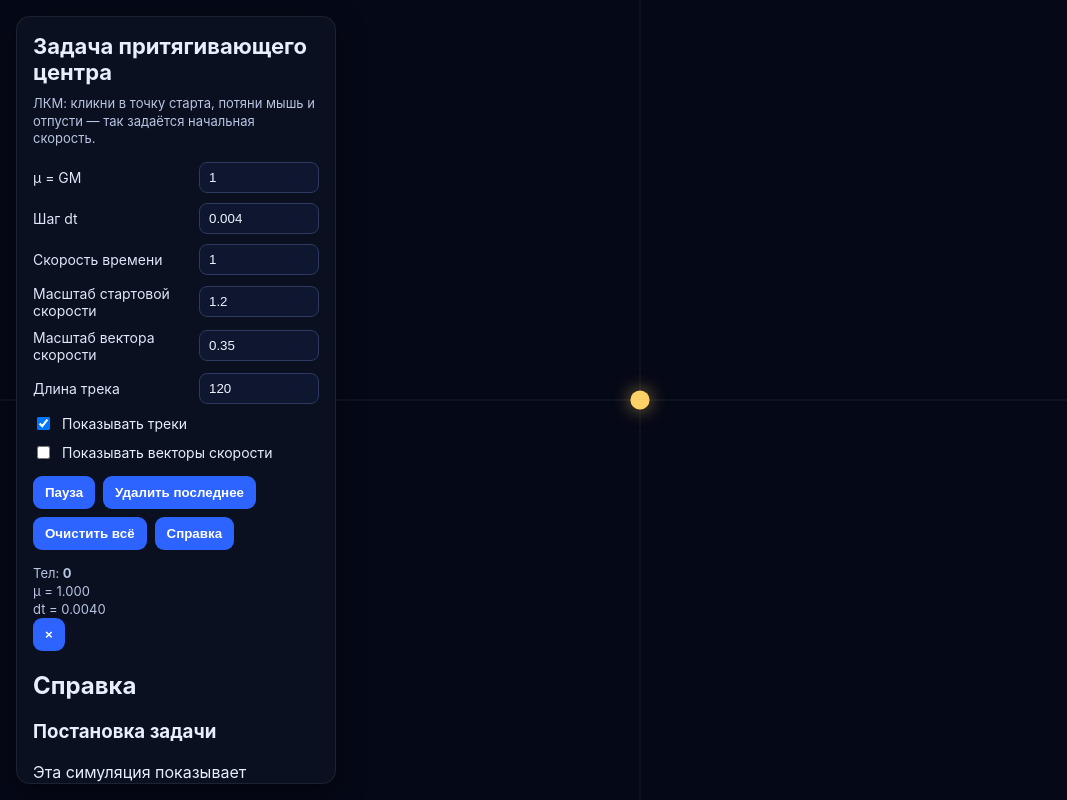
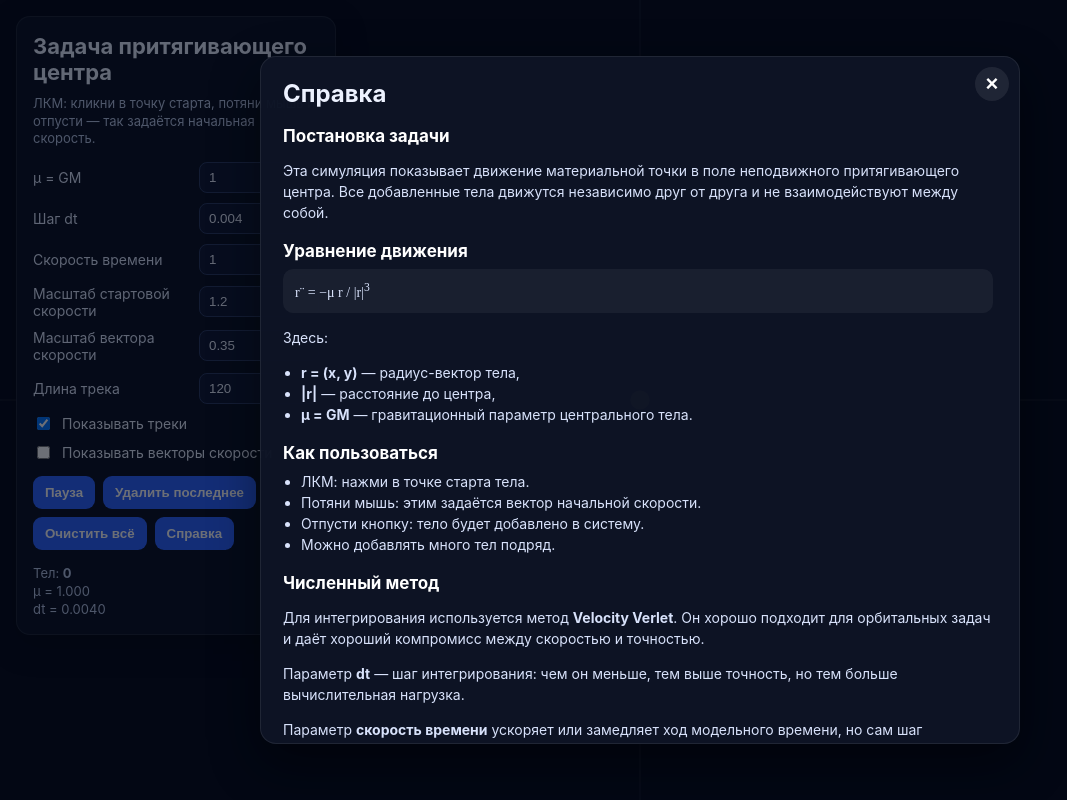
Before and after one commit to YurLea/TwoBodyProblem, a website: page index.html in a window 1280 px wide. Both pictures are taken after a click on the button "Справка". Shown: the whole page, without its empty margins (0-1067 px from the left). Drawn offline with Linux system fonts and the light colour scheme.

Commit message:
info ui added

```diff
--- a/index.html
+++ b/index.html
@@ -63,7 +63,7 @@
     </div>
 
     <div id="stats" class="stats"></div>
-
+</aside>
 <div id="helpOverlay" class="modal-overlay hidden">
     <div class="modal" role="dialog" aria-modal="true" aria-labelledby="helpTitle">
         <button id="helpCloseBtn" class="modal-close" type="button" aria-label="Закрыть">×</button>
@@ -89,18 +89,6 @@
                 <li><b>r = (x, y)</b> — радиус-вектор тела,</li>
                 <li><b>|r|</b> — расстояние до центра,</li>
                 <li><b>μ = GM</b> — гравитационный параметр центрального тела.</li>
-                </ul>
-
-                <h3>Полезные соотношения</h3>
-                <ul>
-                    <li>
-                        Круговая скорость на расстоянии <b>r</b>:
-                        <span class="formula-inline">v = √(μ / r)</span>
-                    </li>
-                    <li>
-                        Скорость убегания:
-                        <span class="formula-inline">v<sub>esc</sub> = √(2μ / r)</span>
-                    </li>
             </ul>
 
             <h3>Как пользоваться</h3>
@@ -138,8 +126,6 @@
         </div>
     </div>
 </div>
-</aside>
-
 <script src="./main.js" defer></script>
 </body>
 </html>
--- a/main.js
+++ b/main.js
@@ -13,6 +13,10 @@ const ui = {
     pauseBtn: document.getElementById('pauseBtn'),
     removeLastBtn: document.getElementById('removeLastBtn'),
     clearBtn: document.getElementById('clearBtn'),
+    helpBtn: document.getElementById('helpBtn'),
+    helpOverlay: document.getElementById('helpOverlay'),
+    helpCloseBtn: document.getElementById('helpCloseBtn'),
+    helpOkBtn: document.getElementById('helpOkBtn'),
     stats: document.getElementById('stats')
 };
 
@@ -501,6 +505,14 @@ function animate(now) {
     requestAnimationFrame(animate);
 }
 
+function openHelpModal() {
+    ui.helpOverlay.classList.remove('hidden');
+}
+
+function closeHelpModal() {
+    ui.helpOverlay.classList.add('hidden');
+}
+
 function init() {
     resizeCanvas();
     applySettings();
@@ -532,6 +544,22 @@ function init() {
     canvas.addEventListener('pointercancel', cancelDrag);
 
     requestAnimationFrame(animate);
+
+    ui.helpBtn.addEventListener('click', openHelpModal);
+    ui.helpCloseBtn.addEventListener('click', closeHelpModal);
+    ui.helpOkBtn.addEventListener('click', closeHelpModal);
+
+    ui.helpOverlay.addEventListener('click', (event) => {
+        if (event.target === ui.helpOverlay) {
+            closeHelpModal();
+        }
+    });
+
+    window.addEventListener('keydown', (event) => {
+        if (event.key === 'Escape' && !ui.helpOverlay.classList.contains('hidden')) {
+            closeHelpModal();
+        }
+    });
 }
 
 init();
--- a/style.css
+++ b/style.css
@@ -54,6 +54,121 @@ body {
 
 .panel::-webkit-scrollbar-thumb:hover {
     background: rgba(255, 255, 255, 0.32);
+}
+
+.modal-overlay {
+    position: fixed;
+    inset: 0;
+    display: flex;
+    align-items: center;
+    justify-content: center;
+    padding: 24px;
+    background: rgba(3, 8, 20, 0.58);
+    z-index: 100;
+}
+
+.modal-overlay.hidden {
+    display: none;
+}
+
+.modal {
+    position: relative;
+    width: min(760px, 100%);
+    max-height: min(86vh, 900px);
+    overflow-y: auto;
+    padding: 22px 22px 18px;
+    border-radius: 16px;
+    background: rgba(14, 20, 38, 0.97);
+    border: 1px solid rgba(255, 255, 255, 0.08);
+    box-shadow: 0 18px 50px rgba(0, 0, 0, 0.45);
+    color: #edf2ff;
+}
+
+.modal h2 {
+    margin: 0 36px 14px 0;
+    font-size: 24px;
+}
+
+.modal h3 {
+    margin: 18px 0 8px;
+    font-size: 17px;
+    color: #ffffff;
+}
+
+.modal p,
+.modal li {
+    font-size: 14px;
+    line-height: 1.5;
+    color: #d8e2fb;
+}
+
+.modal ul {
+    margin: 8px 0 0 18px;
+    padding: 0;
+}
+
+.modal-content {
+    padding-right: 4px;
+}
+
+.modal-close {
+    position: absolute;
+    top: 10px;
+    right: 10px;
+    width: 34px;
+    height: 34px;
+    padding: 0;
+    border-radius: 50%;
+    border: none;
+    background: rgba(255, 255, 255, 0.08);
+    color: #ffffff;
+    font-size: 22px;
+    line-height: 1;
+    cursor: pointer;
+}
+
+.modal-close:hover {
+    background: rgba(255, 255, 255, 0.16);
+}
+
+.modal-actions {
+    display: flex;
+    justify-content: flex-end;
+    margin-top: 18px;
+}
+
+.formula {
+    margin: 8px 0;
+    padding: 10px 12px;
+    border-radius: 10px;
+    background: rgba(255, 255, 255, 0.05);
+    font-family: "Times New Roman", serif;
+    font-size: 20px;
+    color: #ffffff;
+}
+
+.formula-inline {
+    font-family: "Times New Roman", serif;
+    font-size: 17px;
+    color: #ffffff;
+}
+
+.modal::-webkit-scrollbar {
+    width: 8px;
+}
+
+.modal::-webkit-scrollbar-track {
+    background: rgba(255, 255, 255, 0.04);
+    border-radius: 8px;
+}
+
+.modal::-webkit-scrollbar-thumb {
+    background: rgba(255, 255, 255, 0.18);
+    border-radius: 8px;
+}
+
+.modal::-webkit-scrollbar-thumb:hover {
+    background: rgba(255, 255, 255, 0.28);
 }
 
 .panel h1 {
```
Lines whose indentation alone changed are shown as unchanged.
